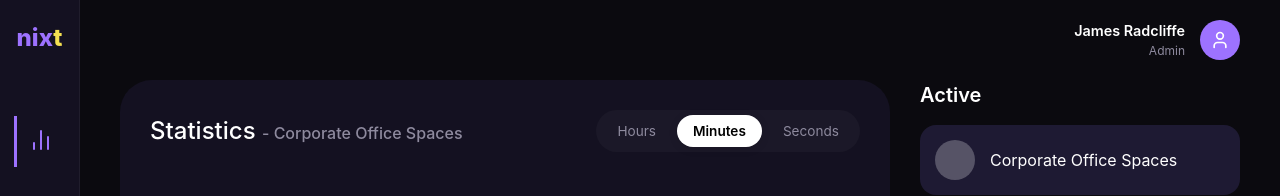
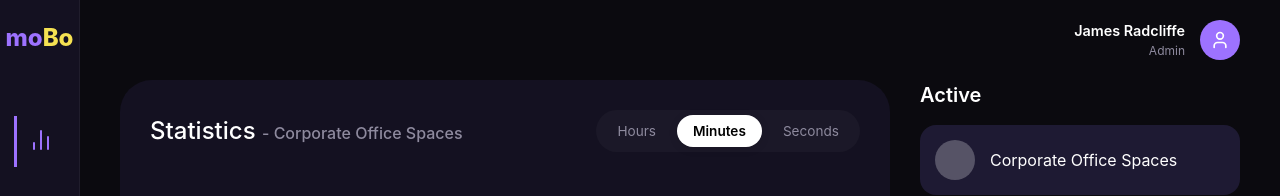
Before and after one commit to NdonwiRhema/demo--simulation, a React (Vite) app: page / in a window 1280 px wide. Shown: the top 196 px of the page. Built offline with nearby package versions, Linux system fonts and the light colour scheme.

Commit message:
logo changed

```diff
--- a/src/components/Layout/DashboardLayout.tsx
+++ b/src/components/Layout/DashboardLayout.tsx
@@ -18,8 +18,8 @@ export default function DashboardLayout() {
       {/* LEFT SIDEBAR */}
       <aside className="sidebar-left">
         <div className="logo cursor-pointer" onClick={() => navigate('/')}>
-          <span style={{ color: 'var(--accent-purple)', fontWeight: 800, fontSize: '1.5rem'}}>nix</span>
-          <span style={{ color: 'var(--accent-gold)', fontWeight: 800, fontSize: '1.5rem'}}>t</span>
+          <span style={{ color: 'var(--accent-purple)', fontWeight: 800, fontSize: '1.5rem' }}>mo</span>
+          <span style={{ color: 'var(--accent-gold)', fontWeight: 800, fontSize: '1.5rem' }}>Bo</span>
         </div>
 
         <nav className="nav-icons">
```
Lines whose indentation alone changed are shown as unchanged.
